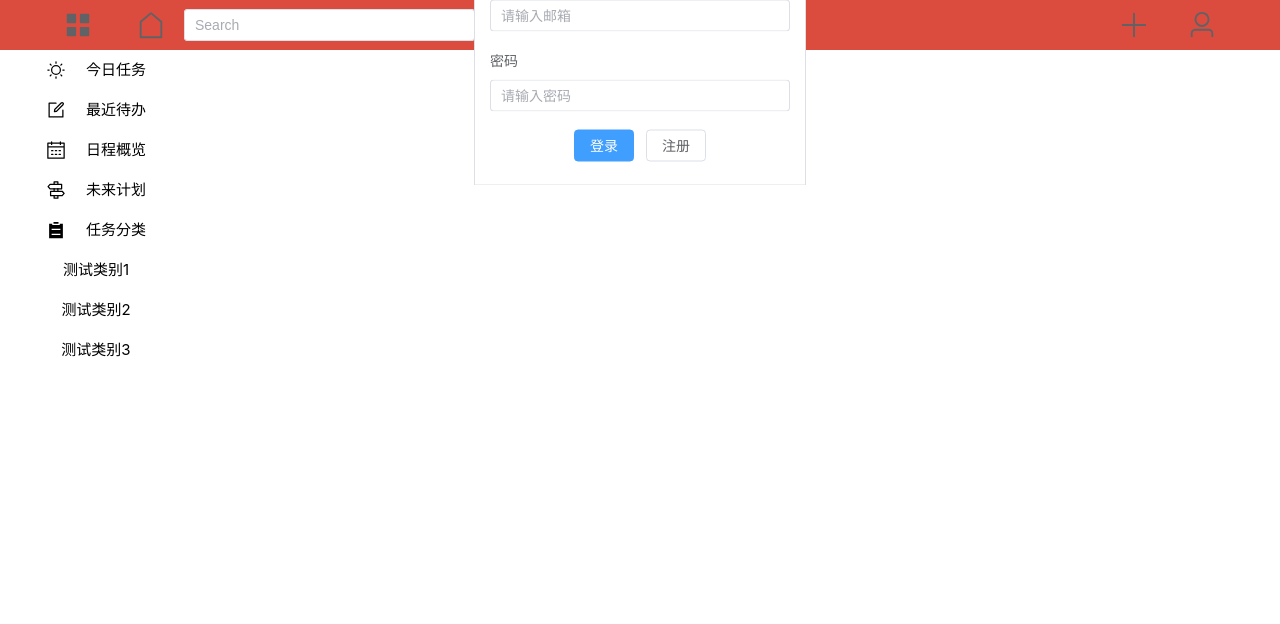
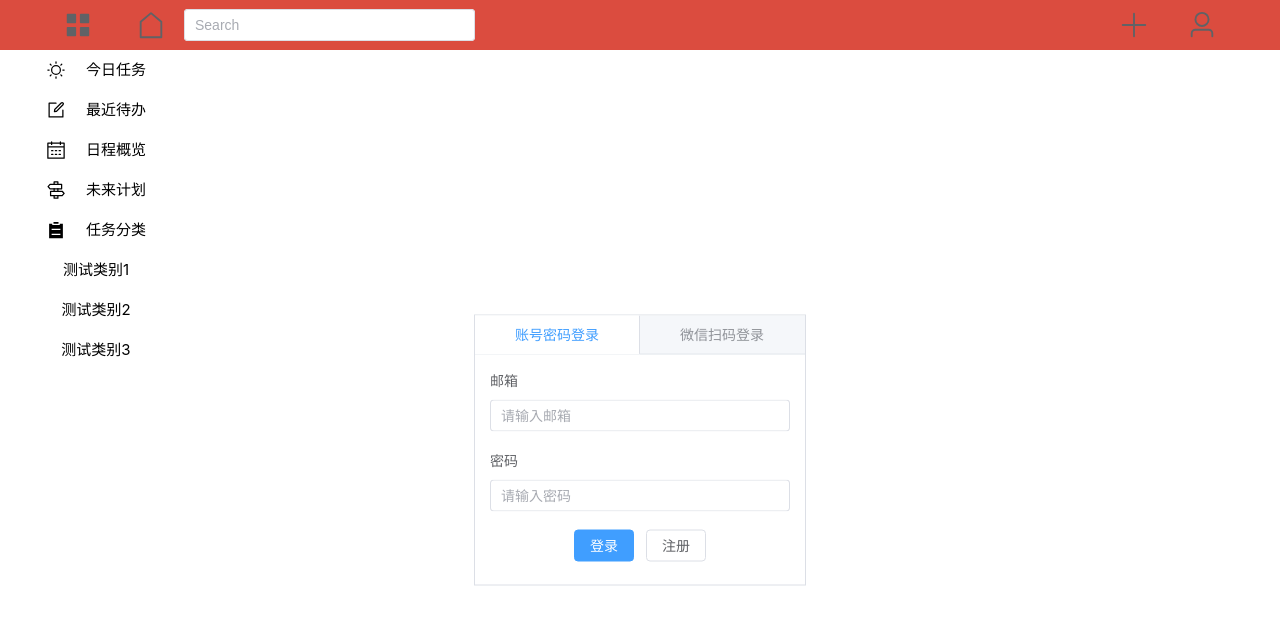
Before and after one commit to yomaii/todo_web, a Vue app: page /login in a window 1280 px wide. Shown: the top 624 px of the page. Built offline with nearby package versions, Linux system fonts and the light colour scheme.

Commit message:
新增及登陆页面提交

```diff
--- a/src/views/Login/LoginView.vue
+++ b/src/views/Login/LoginView.vue
@@ -1,5 +1,4 @@
 <template>
-  <div class="container">
   <div class="content">
     <div class="login">
       <el-tabs
@@ -50,7 +49,6 @@
       </el-tabs>
     </div>
   </div>
-  </div>
 </template>
 
 <script setup>
@@ -98,9 +96,8 @@ function toRegister() {
 <style scoped>
 .content {
   position: relative;
-  /* width: 100vw;
+  width: 100vw;
   height: 100vh;
-  background-image: linear-gradient(to right, #fbc2eb, #a6c1ee); */
 }
 .form {
   height: 200px;
```
Lines whose indentation alone changed are shown as unchanged.
